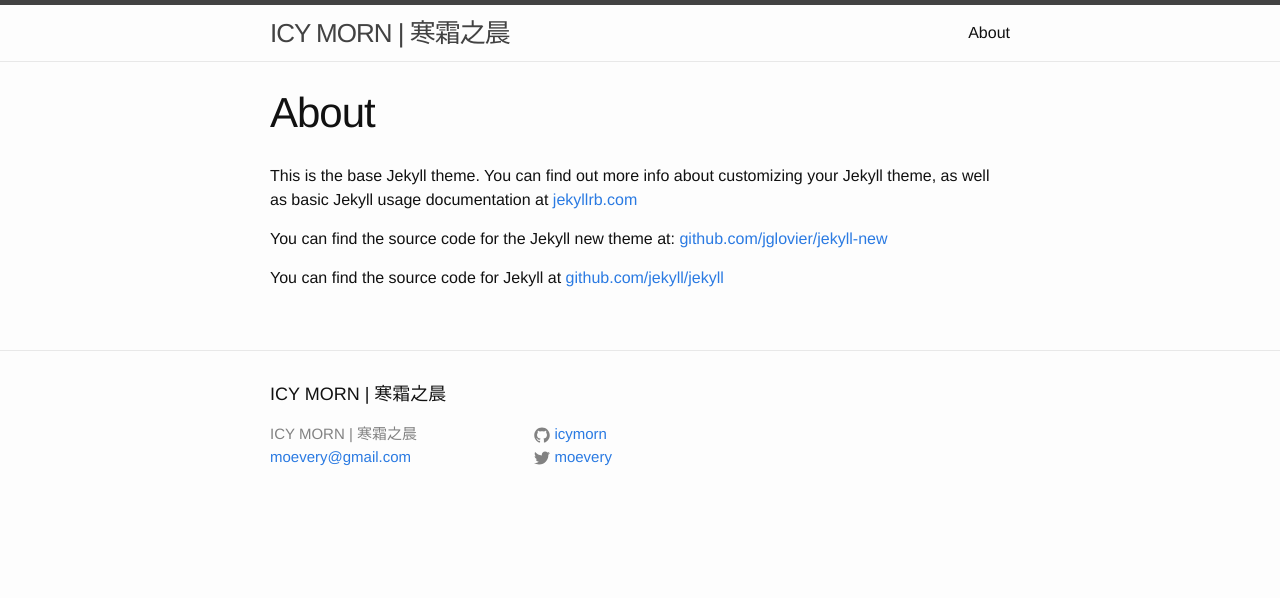
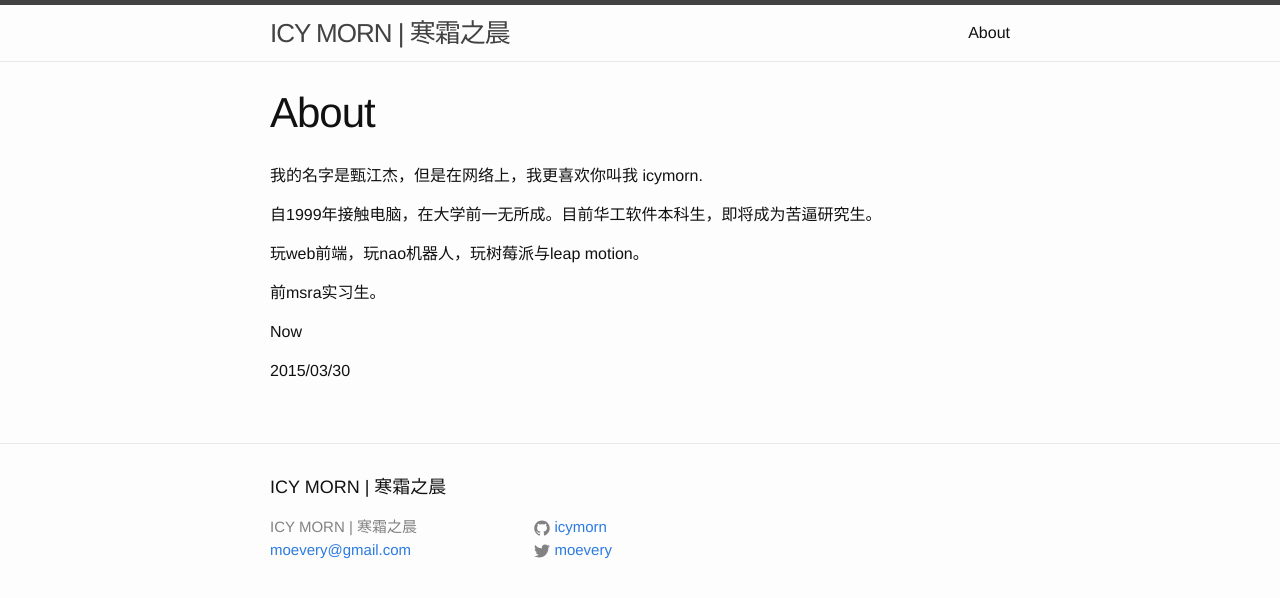
Before and after one commit to nyanpassu/moevis.github.io, a Jekyll site: the page built from about.md, in a window 1280 px wide. Shown: the top 598 px of the page. Built offline with Jekyll 4.4.1, drawn with Linux system fonts in a browser that asks for light colours.

Commit message:
Update about.md

```diff
--- a/about.md
+++ b/about.md
@@ -4,8 +4,14 @@ title: About
 permalink: /about/
 ---
 
-This is the base Jekyll theme. You can find out more info about customizing your Jekyll theme, as well as basic Jekyll usage documentation at [jekyllrb.com](http://jekyllrb.com/)
+我的名字是甄江杰，但是在网络上，我更喜欢你叫我 icymorn.
 
-You can find the source code for the Jekyll new theme at: [github.com/jglovier/jekyll-new](https://github.com/jglovier/jekyll-new)
+自1999年接触电脑，在大学前一无所成。目前华工软件本科生，即将成为苦逼研究生。
 
-You can find the source code for Jekyll at [github.com/jekyll/jekyll](https://github.com/jekyll/jekyll)
+玩web前端，玩nao机器人，玩树莓派与leap motion。
+
+前msra实习生。
+
+Now
+
+2015/03/30
```
